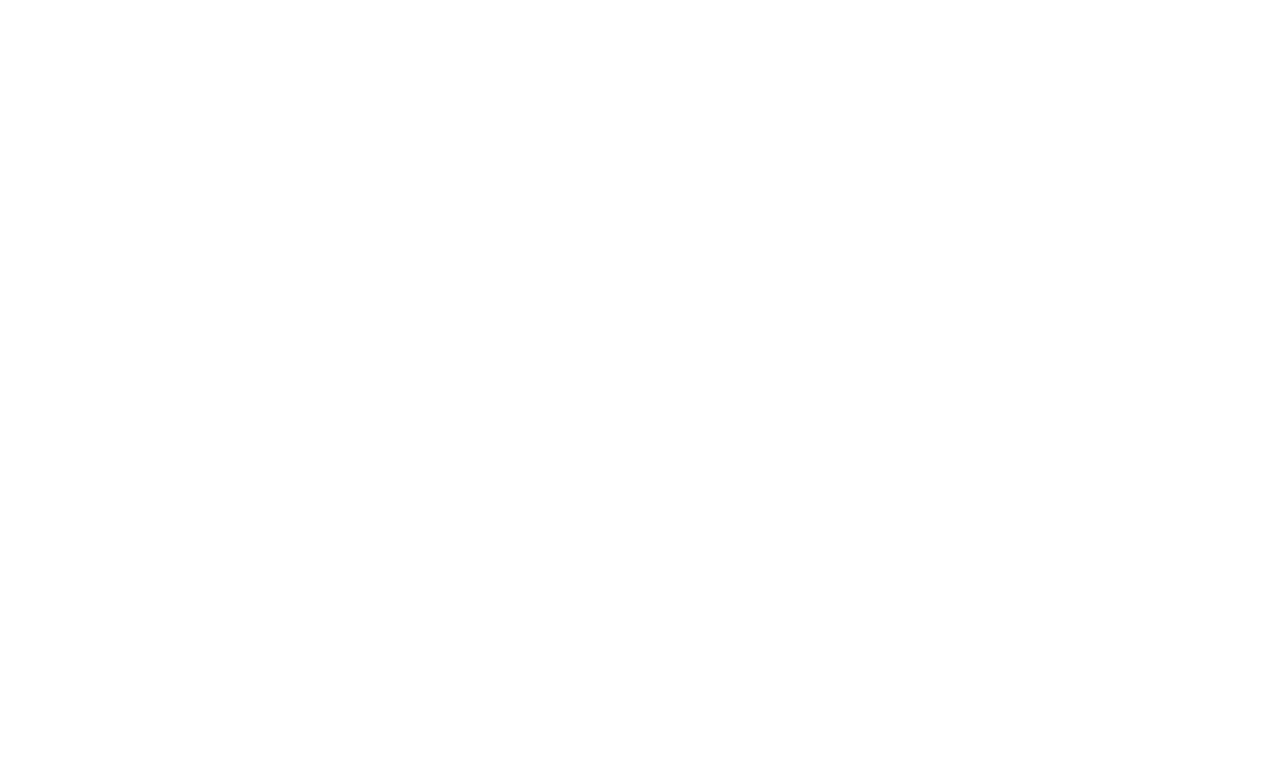
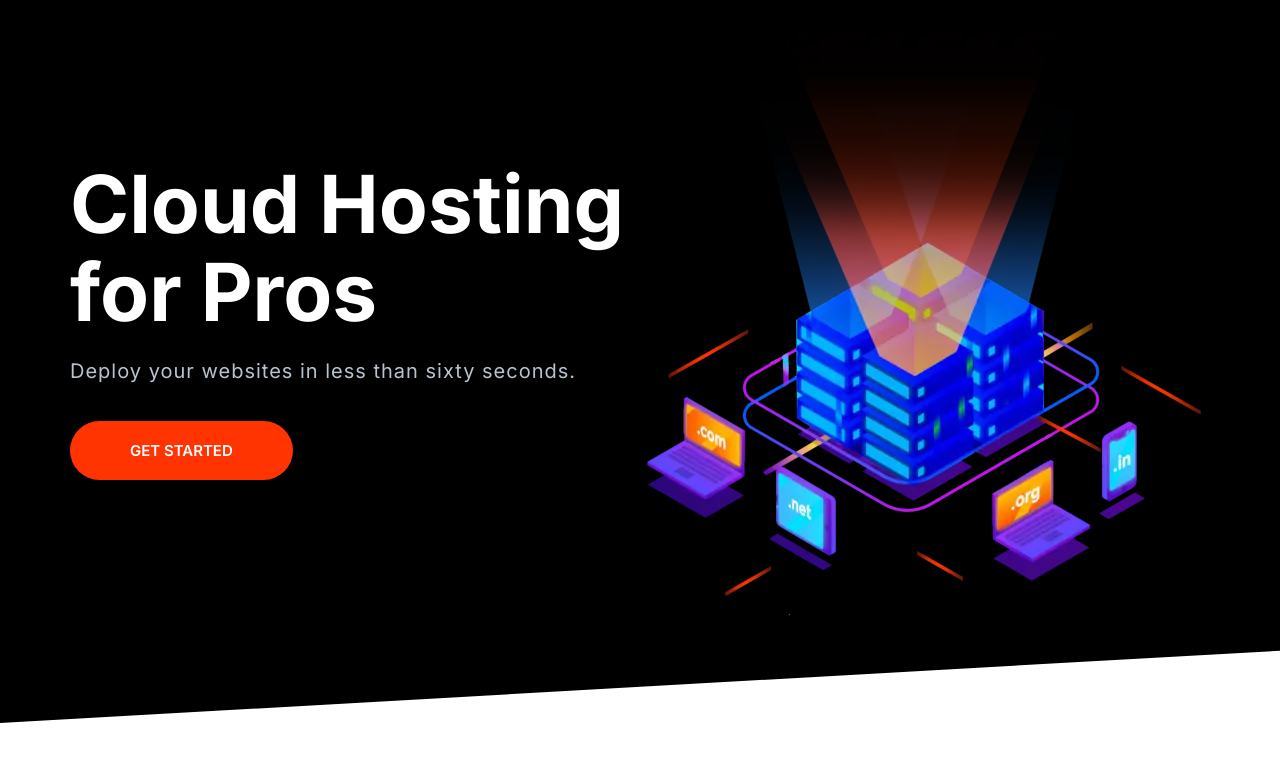
Before and after one commit to iggy-ziggy/cloud-hosting-front-end, a plain HTML site: page index.html in a window 1280 px wide. Drawn offline with Linux system fonts and the light colour scheme.

Commit message:
added hero component

```diff
--- a/css/styles.css
+++ b/css/styles.css
@@ -33,6 +33,7 @@ h2,
 h3 {
   color: var(--color-headings);
   margin-bottom: 1rem;
+  line-height: 1.1;
 }
 
 h1 {
@@ -692,3 +693,29 @@ a {
 }
 
 /* Hero */
+
+.hero {
+    clip-path: polygon(0% 0%, 100% 0%, 100% 90%, 0% 100%);
+}
+
+.hero__tagline {
+    font-size: 2rem;
+    color: #b9c3cf;
+    letter-spacing: 1px;
+    margin: 2rem 0 5rem;
+}
+
+.hero__image {
+    width: 100%;
+}
+
+@media screen and (min-width: 768px) {
+    .hero {
+        padding-top: 0;
+    }
+
+    .hero__content {
+        text-align: left;
+        align-self: center;
+    }
+}
--- a/index.html
+++ b/index.html
@@ -14,7 +14,28 @@
     <link rel="stylesheet" href="./css/styles.css" />
   </head>
   <body>
-
+    <section class="block block--dark block--skewed-left hero">
+      <div class="container grid grid--1x2">
+        <header class="block__header hero__content">
+          <h1 class="block__heading">Cloud Hosting for Pros</h1>
+          <p class="hero__tagline">
+            Deploy your websites in less than sixty seconds.
+          </p>
+          <a href="" class="btn btn--accent btn--stretched">Get Started</a>
+        </header>
+        <picture>
+          <source
+            type="image/webp"
+            srcset="./images/banner@1x.webp 1x, ./images/banner@2x.webp 2x"
+          />
+          <source
+            type="image/png"
+            srcset="./images/banner@1x.png 1x, ./images/banner@2x.png 2x"
+          />
+          <img class="hero__image" src="./images/banner.png" alt="" />
+        </picture>
+      </div>
+    </section>
 
     <script src="./js/main.js"></script>
   </body>
```
Also changed, not shown: components/hero.html (added, +22 -0 lines), images/banner.png (added), images/banner@1x.webp (added), images/banner@2x.webp (added).
